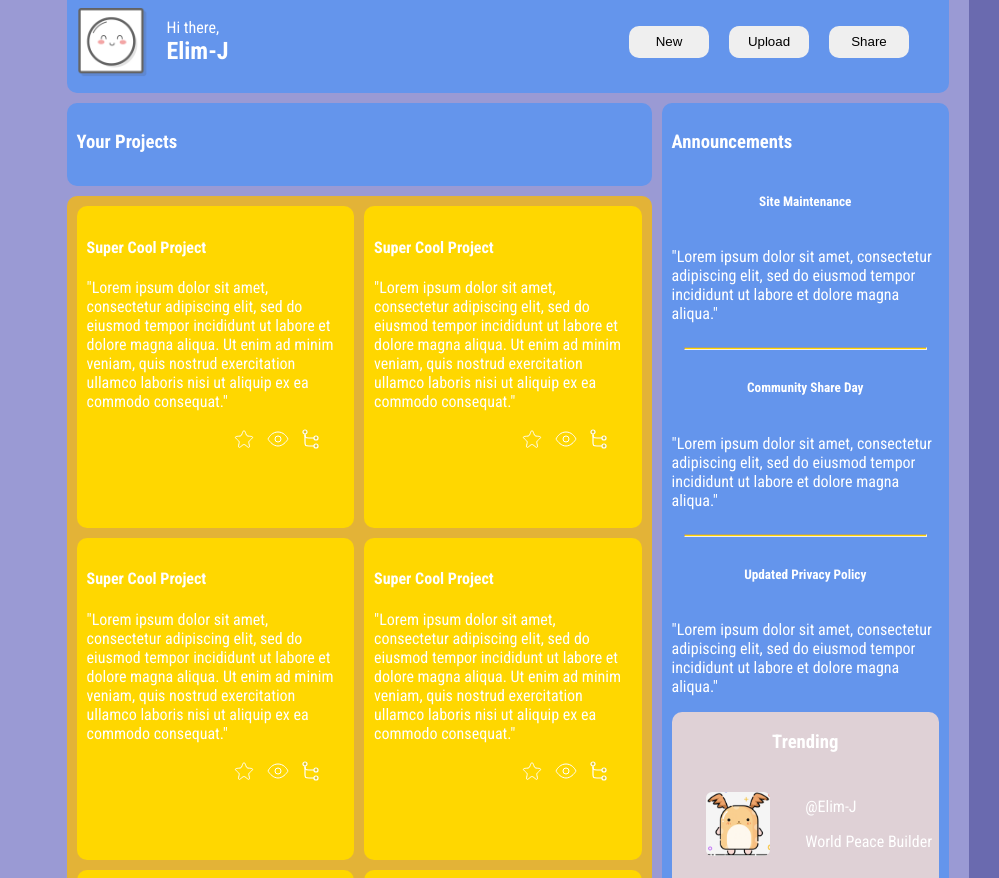
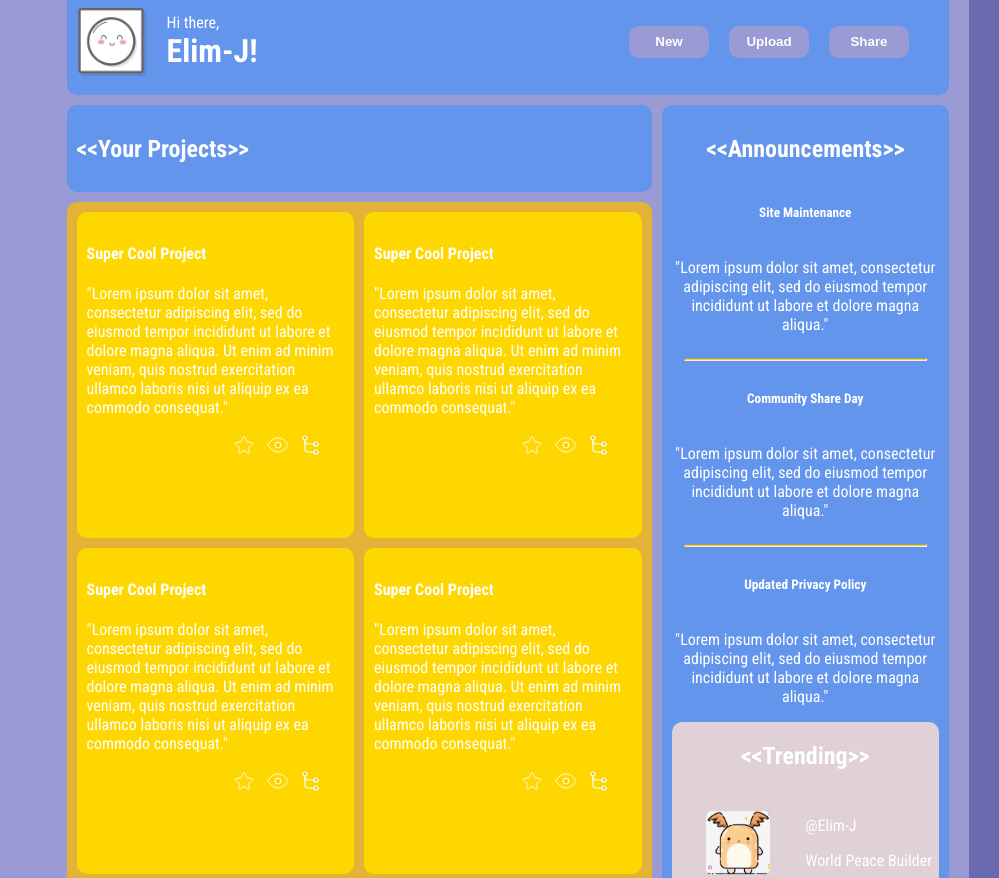
Before and after one commit to Elim-J/admin-dashboard, a plain HTML site: page index.html in a window 1280 px wide. Shown: the part 125-1003 px from the top of the page, 281-1280 px from the left. Drawn offline with Linux system fonts and the light colour scheme.

Commit message:
Refactor code

```diff
--- a/css/style.css
+++ b/css/style.css
@@ -18,15 +18,12 @@ body {
 }
 
 .dashboard {
-
     padding: 40px;
     display: grid;
     grid-row: 1 / -1;
     border-radius: 6px;
-
     justify-content: center;
     align-items: start;
-
 }
 
 .all-dash-el {
@@ -50,7 +47,6 @@ body {
     height: 30px;
     width: 30px;
     gap: 10px;
-
     position: relative;
     top: 15px;
 }
@@ -59,7 +55,6 @@ body {
     background-color: #6495ec;
     padding: 10px;
     border-radius: 10px;
-
     grid-column: 2 / -1;
     grid-row: 1 / 2;
     display: flex;
@@ -107,11 +102,14 @@ input:focus {
     margin-right: auto;
 }
 
-.greet-msg h2, .greet-msg p{
+.greet-msg h1, .greet-msg p{
     margin: 0;
 }
 
 button {
+    background-color: rgb(154, 154, 212);
+    color: white;
+    font-weight: bold;
     height: 2rem;
     width: 5rem;
     border-radius: 10px;
@@ -131,7 +129,6 @@ button {
     padding: 10px;
     grid-column: 2 / 4;
     grid-row: 3 / -1;
-
     display: grid;
     grid-template: repeat(auto-fit, minmax(200px, 1fr)) / repeat(auto-fit, minmax(250px, 1fr));
     gap: 10px;
@@ -157,6 +154,7 @@ button {
     padding: 10px;
     grid-column: 4 / -1;
     grid-row: 2 / -1;
+    z-index: 1;
 }
 
 .announce-content {
@@ -164,6 +162,7 @@ button {
     flex-direction: column;
     justify-content: center;
     align-items: center;
+    text-align: center;
 }
 
 .trending {
--- a/index.html
+++ b/index.html
@@ -65,7 +65,7 @@
                 <img src="./images/mochi.png" alt="">
                 <div class="greet-msg">
                     <p>Hi there,</p>
-                    <h2>Elim-J</h2>
+                    <h1>Elim-J!</h1>
                 </div>
                 <button>New</button>
                 <button>Upload</button>
@@ -74,7 +74,7 @@
         </div> <!-- end of navbar-->
 
         <div class="heading">
-            <h3>Your Projects</h3>
+            <h2>&lt;&lt;Your Projects&gt;&gt;</h2>
         </div>
 
         <div class="content">
@@ -148,8 +148,9 @@
 
         <div class="announce-trend"> <!-- Flex direction column-->
             <div class="announcements">
-                <h3>Announcements</h3>
+
                 <div class="announce-content">
+                    <h2>&lt;&lt;Announcements&gt;&gt;</h2>
                     <h5>Site Maintenance</h5>
                     <p>"Lorem ipsum dolor sit amet, consectetur adipiscing elit, sed do eiusmod tempor incididunt ut labore et dolore magna aliqua."
                     </p>
@@ -167,7 +168,7 @@
             </div> <!-- End of announcements-->
 
             <div class="trending">
-                <h3>Trending</h3>
+                <h2>&lt;&lt;Trending&gt;&gt;</h2>
                 <div class="trending-content">
                         <img class="profile-pic" src="./images/winged-cat.png" alt="">
                         <div>
```
